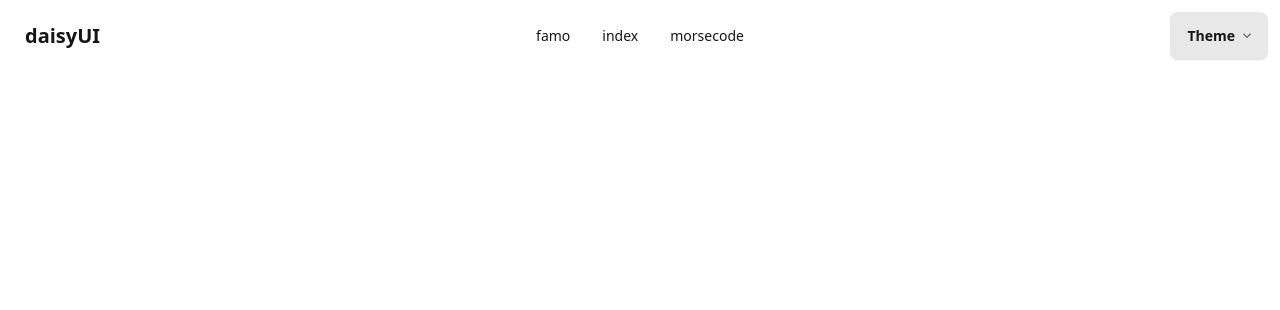
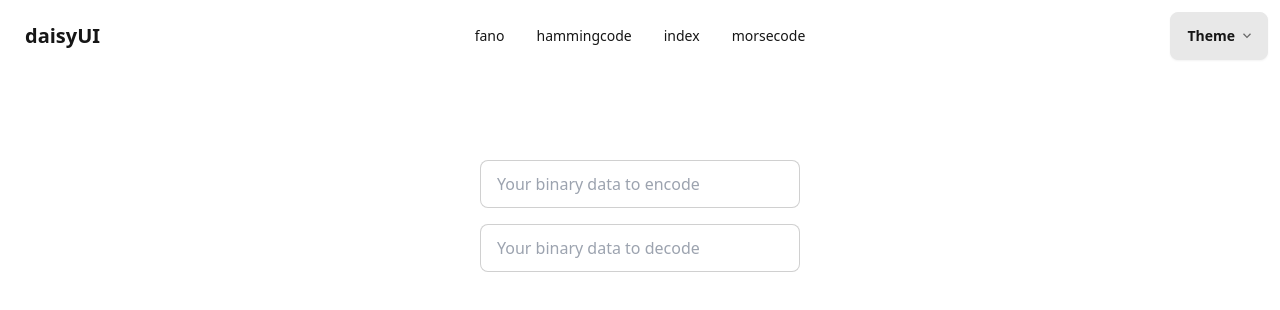
Before and after one commit to gold007-dev/m-114-encoder, a Nuxt app: page /hammingcode in a window 1280 px wide. Shown: the top 310 px of the page. Built offline with nearby package versions, Linux system fonts and the light colour scheme.

Commit message:
save work

```diff
--- a/pages/famo.vue
+++ b/pages/fano.vue
@@ -11,7 +11,7 @@
 
 <script lang="ts" setup>
 definePageMeta({
-	name: "Famo Condition",
+	name: "Fano Condition",
 });
 const input = ref();
 const output = ref();
--- /dev/null
+++ b/pages/hammingcode.vue
@@ -0,0 +1,40 @@
+<template>
+	<input @input="encode" type="text" placeholder="Your binary data to encode" class="input input-bordered w-full max-w-xs my-2" ref="cleartext" />
+	<input @input="decode" type="text" placeholder="Your binary data to decode" class="input input-bordered w-full max-w-xs my-2" ref="encoded" />
+</template>
+
+<script lang="ts" setup>
+const cleartext = ref<HTMLInputElement>();
+const encoded = ref<HTMLInputElement>();
+
+const encode = () => {
+	if (cleartext.value) {/*
+		console.clear();
+		let output = "";
+		let tempValue = cleartext.value.value;
+		let index = 0;
+		while (tempValue.length > 0) {
+			output += "_";
+			let currentVerificationBit = Math.pow(2, index);// 1, 2
+			let nextVerificationBit = Math.pow(2, index + 1);// 2, 4
+            // 2-1-1=0 //4-2-2
+			let symbolsToNextBit = nextVerificationBit - currentVerificationBit - output.length;
+
+			console.log(symbolsToNextBit, index);
+
+			output += tempValue.substring(tempValue.length - symbolsToNextBit);
+			tempValue = tempValue.substring(0, tempValue.length - symbolsToNextBit);
+
+			index++;
+		}
+		if (encoded.value) {
+			encoded.value.value = output;
+		}*/
+
+
+	}
+};
+const decode = () => {};
+</script>
+
+<style></style>
```
